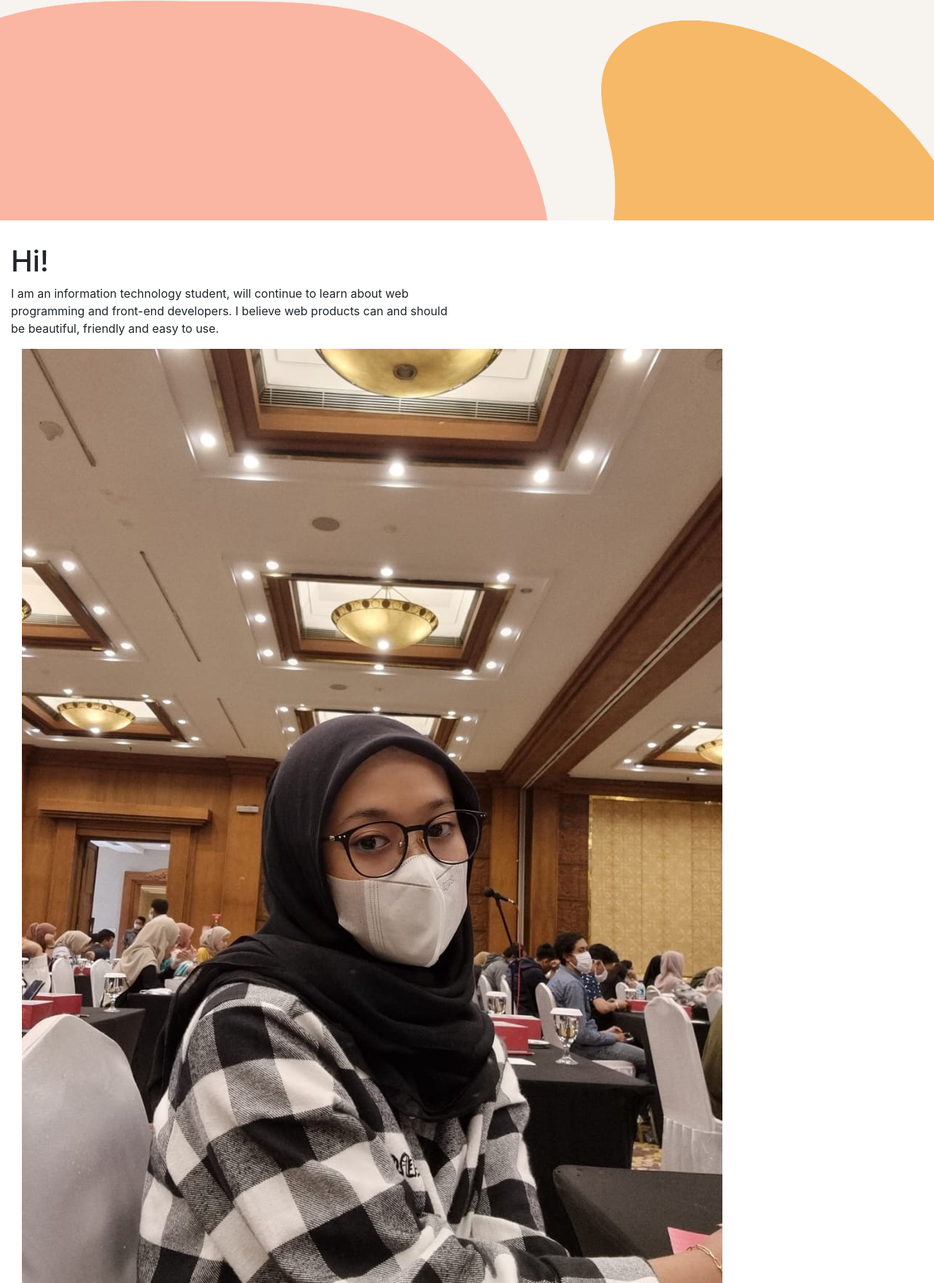
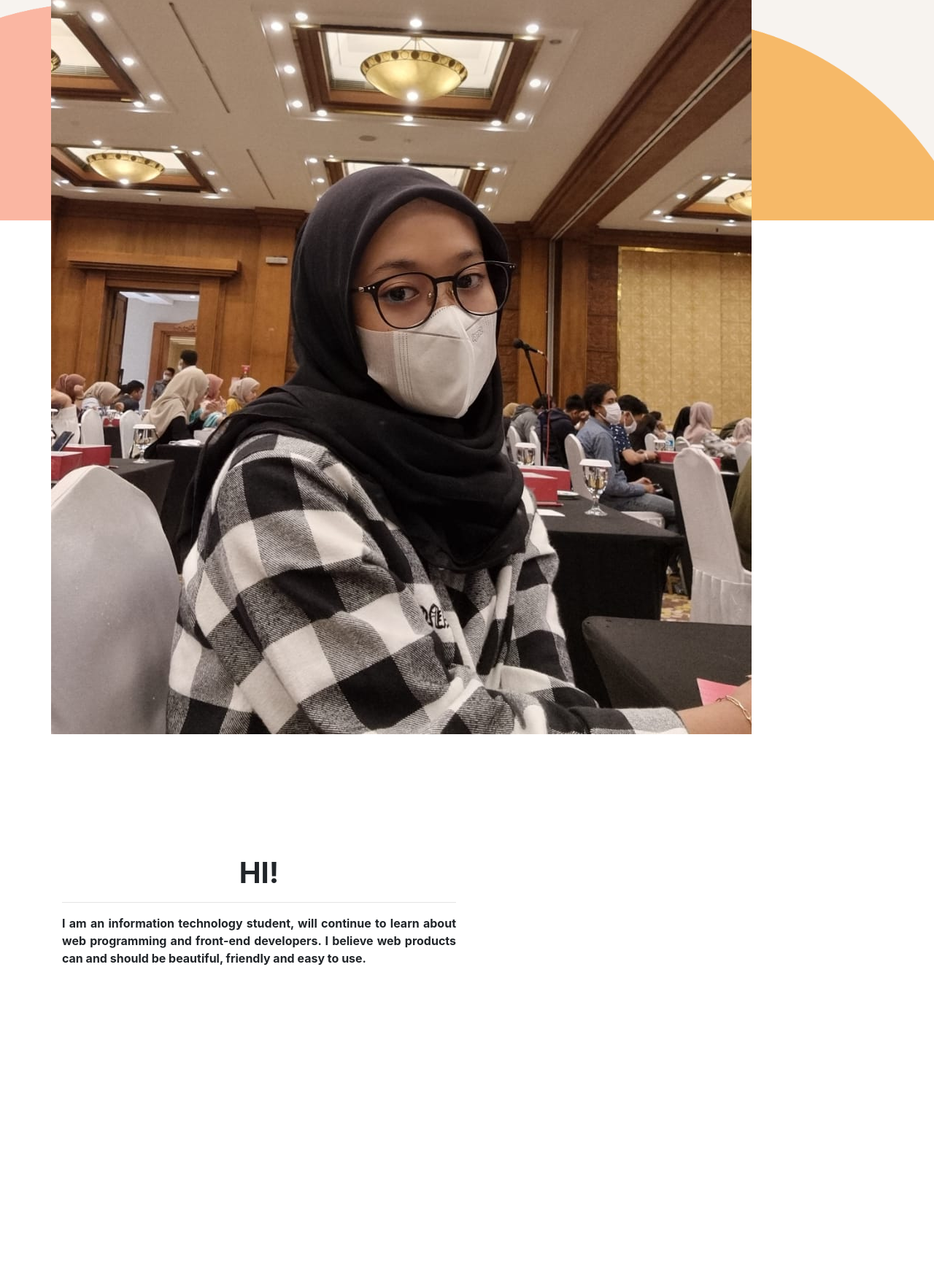
Before and after one commit to piyyapz/Landing-Pages, a plain HTML site: page about.html in a window 1280 px wide. Shown: the part 337-2095 px from the top of the page at 73% size. After the commit the page ends 1678 px from the top, so only its background shows below. Drawn offline with nearby package versions, Linux system fonts and the light colour scheme.

Commit message:
proses perbaikan image

```diff
--- a/about.html
+++ b/about.html
@@ -50,25 +50,25 @@
   <!-- Jumbotron-->
 <div class="jumbotron jumbotron-fluid">
   <div class="container">
+    <div class="row">
+      <div class="">
+        <figure class="hover-img" style=" border-radius: 10px, margin-top: 5px, margin-top: -75px, margin-right: -7spx, height: 100px, width: 50%">
+          <img src="../landing-pages/image/me.jpeg"/>
+        </figure>
+      </div>
+      <div class="col-md-6" style="margin-top: 150px">
+        <h1 class="text-black font-weight-bolder text-uppercase">
+          Hi!
+        </h1>
+        <hr class="bg-white" />
+        <p class="text-justify text-black font-weight-bold">
+          I am an information technology student, will continue to learn about web programming and front-end developers. I believe web products can and should be beautiful, friendly and easy to use.
+        </p>
+      </div>
+    </div>
   </div>
 </div>
 <!-- Akhir Jumbotron-->
-
-<!-- About -->
-<a name="About"></a>
-    <div class="about">
-      <div class="container-fluid">
-        <div class="row">
-          <div class="col-lg-6 col-md-6 col-sm-6 abouttext center-block">
-              <blockquote>
-              <h1 class = "hello">Hi!</h1>
-              <p>I am an information technology student, will continue to learn about web programming and front-end developers.
-                I believe web products can and should be beautiful, friendly and easy to use.</p>
-              </blockquote>
-              <div class="col-lg-4 col-lg-offset-1 col-md-4 col-md-offset-1 col-sm-4 col-sm-offset-1 hidden-xs">
-                <img class="img-responsive myphoto" alt="Here shoul be photo of me." src="../landing-pages/image/me.jpeg">
-              </div>
-
 
     <!-- Optional JavaScript; choose one of the two! -->
 
```
